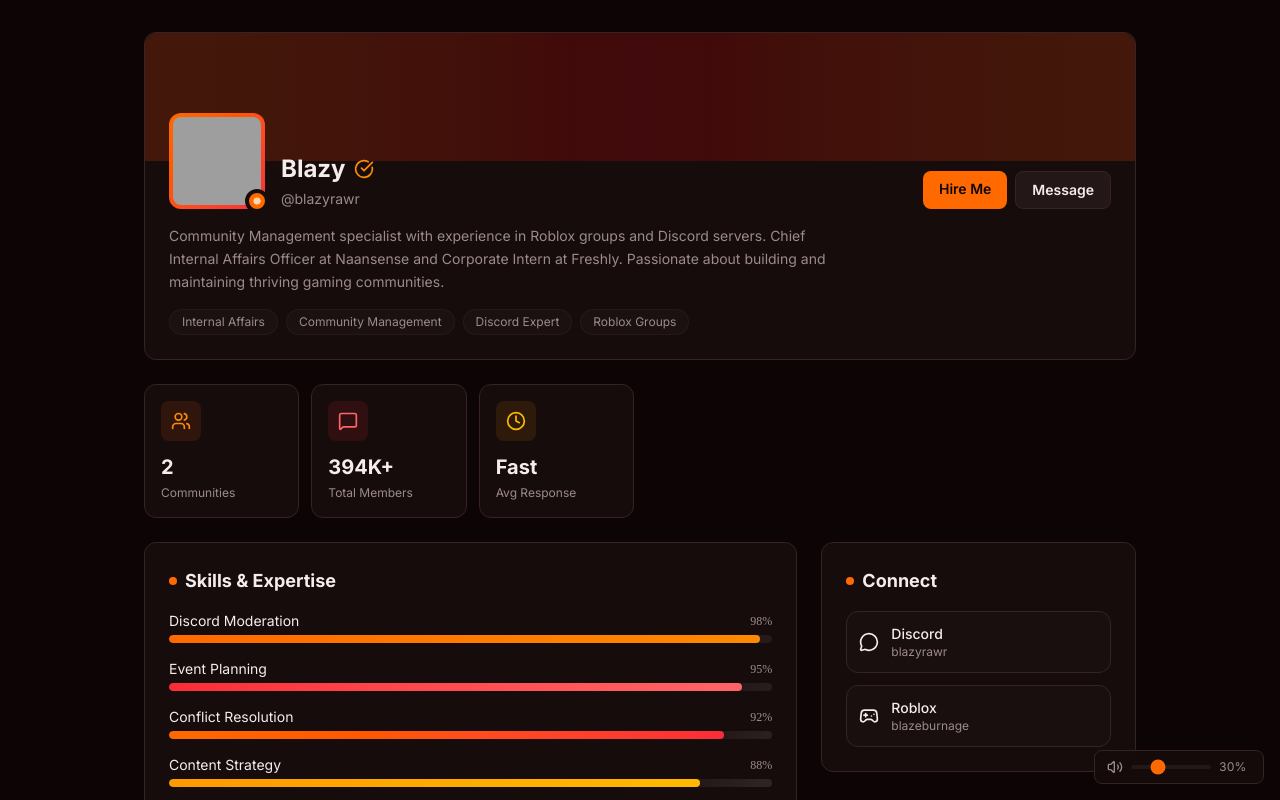
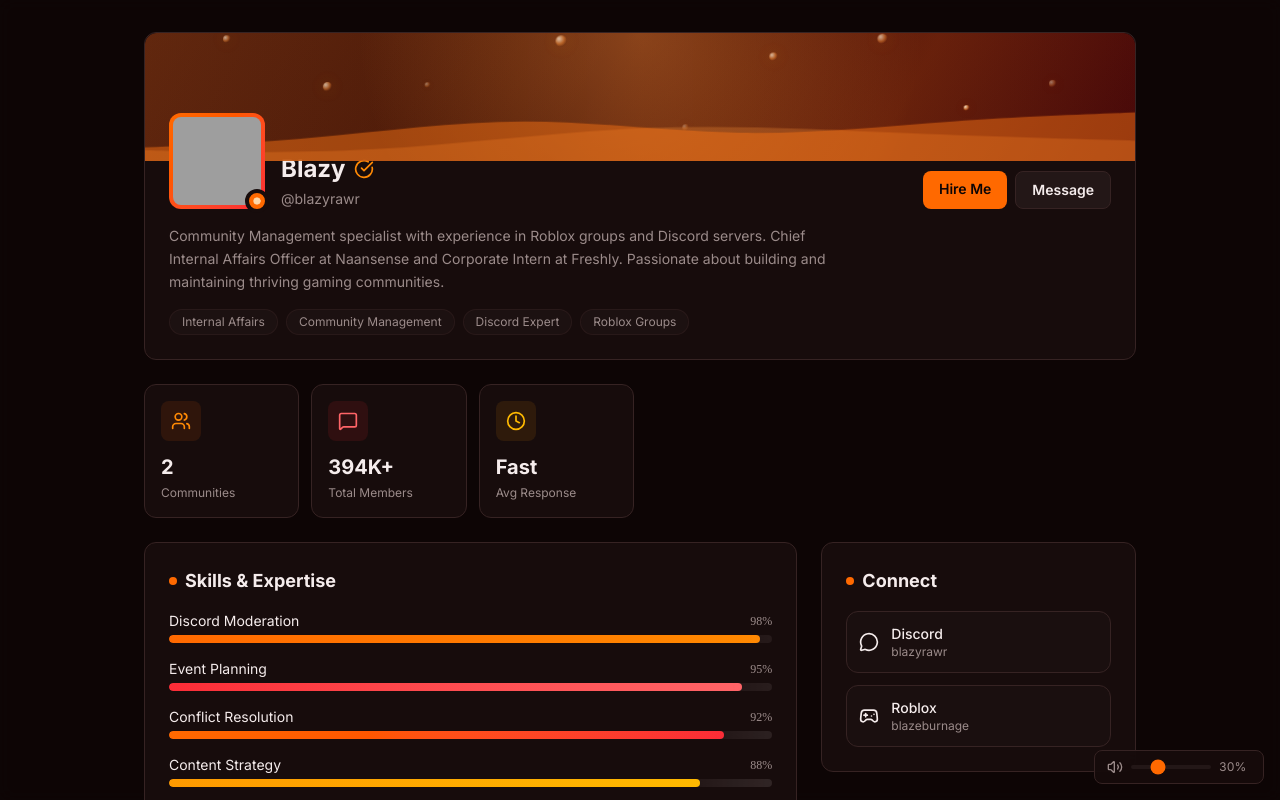
Before and after one commit to BlazyDoesDev/v0website, a Next.js app: page / in a window 1280 px wide. Shown: the top 800 px of the page. Built offline with nearby package versions, Linux system fonts and the light colour scheme; grey boxes are pictures that could not be loaded.

Commit message:
Add animated profile banner wave

```diff
--- a/app/globals.css
+++ b/app/globals.css
@@ -137,3 +137,77 @@
 .animate-shimmer {
   animation: shimmer 2s infinite;
 }
+
+@keyframes banner-wave-front {
+  0%,
+  100% {
+    transform: translate3d(0, 10px, 0) scaleY(1);
+  }
+  50% {
+    transform: translate3d(-1.5%, -8px, 0) scaleY(1.04);
+  }
+}
+
+@keyframes banner-wave-back {
+  0%,
+  100% {
+    transform: translate3d(0, 12px, 0) scaleY(1);
+  }
+  50% {
+    transform: translate3d(1.5%, -10px, 0) scaleY(0.98);
+  }
+}
+
+@keyframes banner-particle-float {
+  0% {
+    transform: translate3d(0, 16px, 0) scale(0.92);
+    opacity: 0;
+  }
+  20% {
+    opacity: 1;
+  }
+  50% {
+    transform: translate3d(14px, -12px, 0) scale(1);
+  }
+  80% {
+    opacity: 0.75;
+  }
+  100% {
+    transform: translate3d(-10px, -34px, 0) scale(0.9);
+    opacity: 0;
+  }
+}
+
+.profile-banner-wave {
+  position: absolute;
+  inset-inline: -4%;
+  bottom: -1px;
+  width: 108%;
+  height: 74px;
+  will-change: transform;
+}
+
+.profile-banner-wave-back {
+  animation: banner-wave-back 6.5s ease-in-out infinite;
+}
+
+.profile-banner-wave-front {
+  animation: banner-wave-front 4.6s ease-in-out infinite;
+}
+
+.profile-banner-particle {
+  position: absolute;
+  border-radius: 9999px;
+  background:
+    radial-gradient(circle at 30% 30%, rgba(255, 237, 213, 0.95), rgba(251, 146, 60, 0.6) 45%, transparent 70%);
+  box-shadow: 0 0 18px rgba(251, 146, 60, 0.25);
+  animation: banner-particle-float linear infinite;
+  will-change: transform, opacity;
+}
+
+@media (prefers-reduced-motion: reduce) {
+  .profile-banner-wave,
+  .profile-banner-particle {
+    animation: none;
+  }
+}
--- a/components/profile-header.tsx
+++ b/components/profile-header.tsx
@@ -1,12 +1,67 @@
 "use client"
 
 import { CheckCircle, Circle } from "lucide-react"
+
+const bannerParticles = [
+  { size: 8, left: "8%", top: "22%", duration: "7s", delay: "0s" },
+  { size: 10, left: "18%", top: "58%", duration: "9s", delay: "-1.5s" },
+  { size: 6, left: "28%", top: "30%", duration: "8s", delay: "-3s" },
+  { size: 12, left: "41%", top: "18%", duration: "11s", delay: "-2s" },
+  { size: 7, left: "54%", top: "62%", duration: "10s", delay: "-5s" },
+  { size: 9, left: "63%", top: "34%", duration: "8.5s", delay: "-1s" },
+  { size: 11, left: "74%", top: "20%", duration: "12s", delay: "-4s" },
+  { size: 6, left: "82%", top: "54%", duration: "9.5s", delay: "-6s" },
+  { size: 8, left: "91%", top: "28%", duration: "7.5s", delay: "-2.5s" },
+]
 
 export function ProfileHeader() {
   return (
     <div className="relative">
       {/* Banner */}
-      <div className="h-32 bg-gradient-to-r from-orange-600/20 via-red-600/20 to-orange-600/20 rounded-t-xl" />
+      <div className="profile-banner relative h-32 overflow-hidden rounded-t-xl bg-gradient-to-r from-orange-950 via-orange-700/30 to-red-950">
+        <div className="absolute inset-0 bg-[radial-gradient(circle_at_top,rgba(251,146,60,0.35),transparent_55%)]" />
+        <div className="absolute inset-0 bg-[linear-gradient(120deg,rgba(251,146,60,0.16),transparent_45%,rgba(249,115,22,0.18)_75%,transparent)]" />
+
+        {bannerParticles.map((particle, index) => (
+          <span
+            key={`${particle.left}-${particle.top}`}
+            className="profile-banner-particle"
+            style={{
+              width: `${particle.size}px`,
+              height: `${particle.size}px`,
+              left: particle.left,
+              top: particle.top,
+              animationDuration: particle.duration,
+              animationDelay: particle.delay,
+              opacity: 0.24 + index * 0.04,
+            }}
+          />
+        ))}
+
+        <svg
+          className="profile-banner-wave profile-banner-wave-back"
+          viewBox="0 0 1440 320"
+          preserveAspectRatio="none"
+          aria-hidden="true"
+        >
+          <path
+            fill="rgba(251, 146, 60, 0.28)"
+            d="M0,224L60,229.3C120,235,240,245,360,224C480,203,600,149,720,133.3C840,117,960,139,1080,154.7C1200,171,1320,181,1380,186.7L1440,192L1440,320L1380,320C1320,320,1200,320,1080,320C960,320,840,320,720,320C600,320,480,320,360,320C240,320,120,320,60,320L0,320Z"
+          />
+        </svg>
+
+        <svg
+          className="profile-banner-wave profile-banner-wave-front"
+          viewBox="0 0 1440 320"
+          preserveAspectRatio="none"
+          aria-hidden="true"
+        >
+          <path
+            fill="rgba(249, 115, 22, 0.48)"
+            d="M0,256L48,250.7C96,245,192,235,288,208C384,181,480,139,576,138.7C672,139,768,181,864,186.7C960,192,1056,160,1152,138.7C1248,117,1344,107,1392,101.3L1440,96L1440,320L1392,320C1344,320,1248,320,1152,320C1056,320,960,320,864,320C768,320,672,320,576,320C480,320,384,320,288,320C192,320,96,320,48,320L0,320Z"
+          />
+        </svg>
+      </div>
 
       {/* Avatar and Info */}
       <div className="px-6 pb-6">
```
